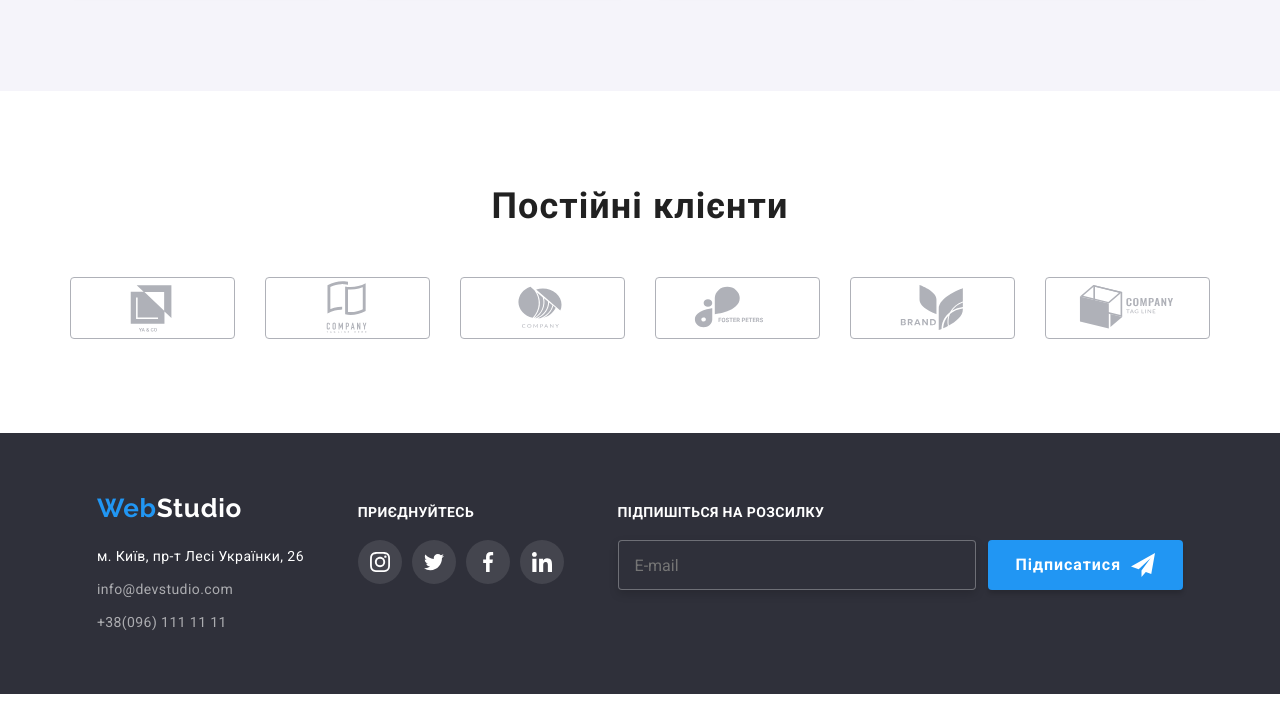
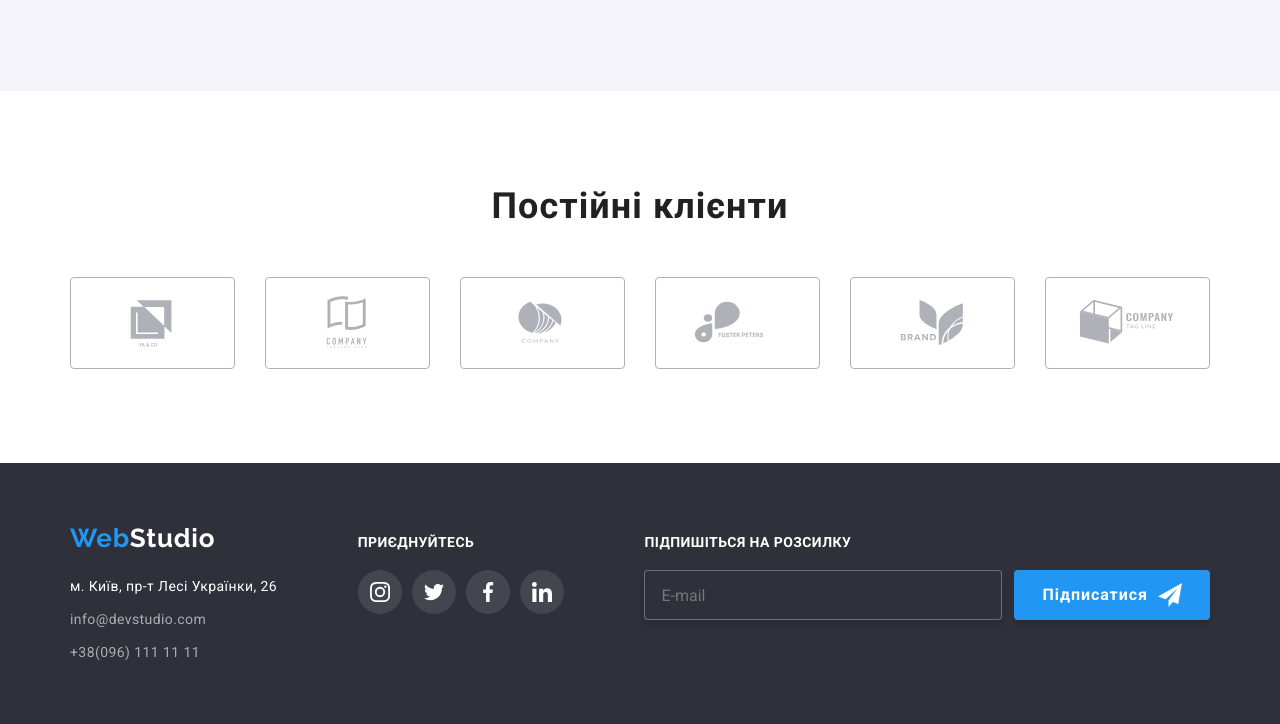
Before and after one commit to VychopenNazar/goit-markup-hw-08, a plain HTML site: page index.html in a window 1280 px wide. Shown: the part 2204-2928 px from the top of the page. Before the commit the page ends 2898 px from the top, so only its background shows below. Drawn offline with nearby package versions, Linux system fonts and the light colour scheme.

Commit message:
Остаточні правки

```diff
--- a/sass/layout/footer/_email-form.scss
+++ b/sass/layout/footer/_email-form.scss
@@ -1,9 +1,14 @@
 .email-form {
   display: flex;
   flex-direction: column;
+  width: 100%;
 
   @media screen and (min-width: 768px) and (max-width: 1199px) {
     margin: 60px auto 0;
+  }
+
+  @media screen and (min-width: 1200px) {
+    width: auto;
   }
 
   &__title {
@@ -22,31 +27,31 @@
   }
 
   .email-form-group {
-    display: flex;
-    align-items: center;
-    flex-direction: column;
-    gap: 20px;
+    width: 100%;
 
     @media screen and (min-width: 1200px) {
-      flex-direction: row;
+      display: flex;
       gap: 12px;
     }
   }
 
   &__input {
-    display: inline-block;
+    display: block;
     box-sizing: border-box;
     border: 1px solid rgba(255, 255, 255, 0.3);
     filter: drop-shadow(0px 4px 4px rgba(0, 0, 0, 0.15));
     border-radius: var(--border-radius);
     background-color: var(--second-bg-clr);
-    width: 450px;
+    width: 100%;
     height: 50px;
     padding-left: 16px;
+    margin-bottom: 20px;
     color: var(--main-bg-clr);
 
-    @media screen and (max-width: 479px) {
-      width: 100%;
+    @media screen and (min-width: 768px) {
+      width: 450px;
+      margin-left: auto;
+      margin-right: auto;
     }
 
     @media screen and (min-width: 1200px) {
@@ -67,6 +72,11 @@
   box-shadow: 0px 4px 4px rgba(0, 0, 0, 0.15);
   border-radius: var(--border-radius);
   cursor: pointer;
+  margin: 0 auto;
+
+  @media screen and (min-width: 1200px) {
+    margin: unset;
+  }
 
   &__text {
     font-weight: 700;
--- a/sass/layout/footer/_ft.scss
+++ b/sass/layout/footer/_ft.scss
@@ -6,6 +6,7 @@
     display: flex;
     flex-direction: column;
     align-items: center;
+
     gap: 60px;
 
     @media screen and (min-width: 768px) {
@@ -18,6 +19,7 @@
 
     @media screen and (min-width: 1200px) {
       flex-wrap: nowrap;
+      justify-content: space-between;
     }
   }
 
--- a/sass/layout/main/_clients.scss
+++ b/sass/layout/main/_clients.scss
@@ -45,6 +45,7 @@
     align-items: center;
     justify-content: center;
     width: 100%;
+    height: 92px;
     border: solid 1px var(--social-link-clr);
     border-radius: var(--border-radius);
     fill: var(--social-link-clr);
```
Also changed, not shown: css/main.css, css/main.min.css, 2 other files.
